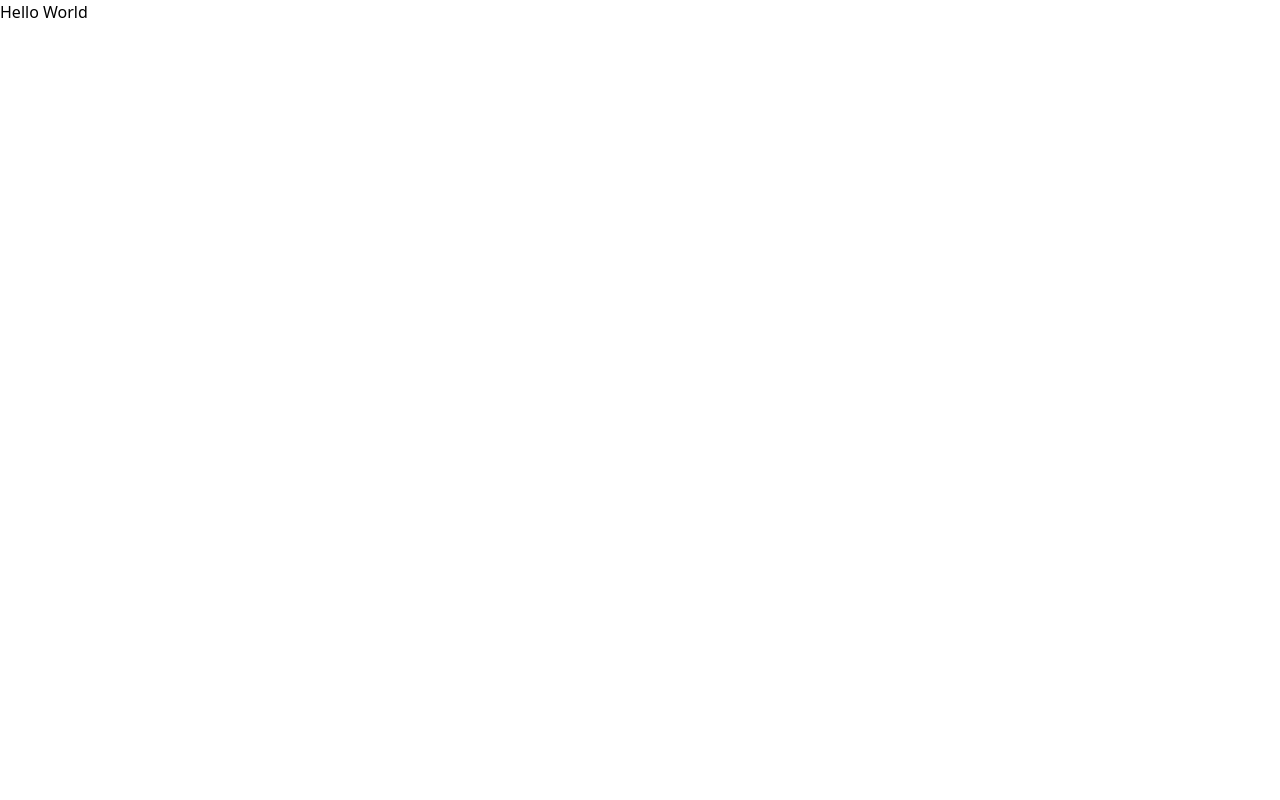
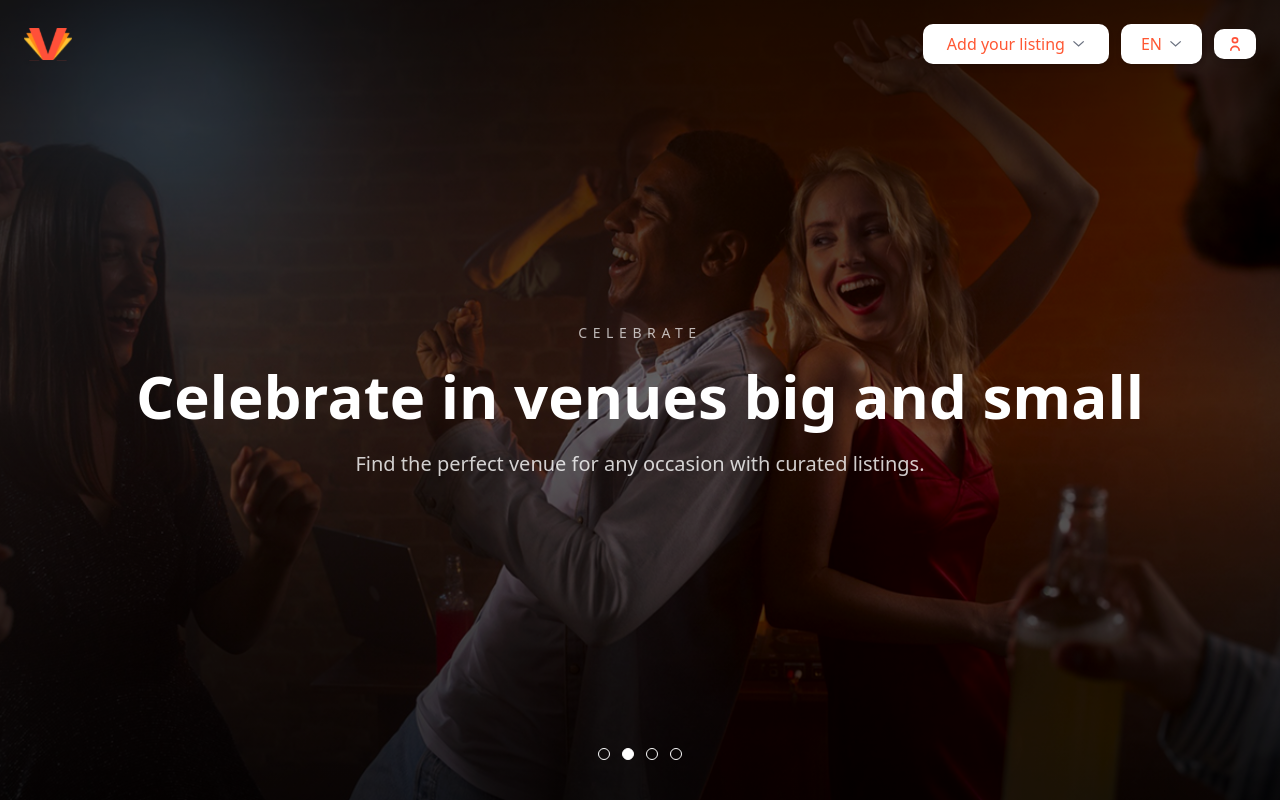
Before and after one commit to wajahatfaryadali/task-app, a Next.js app: page / in a window 1280 px wide. Built offline with nearby package versions, Linux system fonts and the light colour scheme.

Commit message:
carousel and nav bar added

```diff
--- /dev/null
+++ b/app/components/carousel/HeroCarousel.tsx
@@ -0,0 +1,70 @@
+"use client";
+
+import { useEffect, useState } from "react";
+import Image from "next/image";
+import heroImage from "../../assets/pngs/img-1.png";
+
+const slides = [heroImage, heroImage, heroImage, heroImage];
+
+const HeroCarousel = () => {
+  const [activeIndex, setActiveIndex] = useState(0);
+
+  useEffect(() => {
+    const interval = setInterval(() => {
+      setActiveIndex((prevIndex) => (prevIndex + 1) % slides.length);
+    }, 5000);
+
+    return () => clearInterval(interval);
+  }, []);
+
+  return (
+    <section className="relative h-screen w-full overflow-hidden text-white">
+      {slides.map((slide, index) => (
+        <div
+          key={`hero-slide-${index}`}
+          className={`absolute inset-0 transition-opacity duration-700 ease-out ${
+            index === activeIndex ? "opacity-100" : "opacity-0"
+          }`}
+        >
+          <Image
+            src={slide}
+            alt="Venue celebration"
+            fill
+            priority
+            className="object-cover"
+          />
+          <div className="absolute inset-0 bg-linear-to-b from-black/70 via-black/30 to-black/70" />
+        </div>
+      ))}
+
+      <div className="relative z-10 flex h-full w-full items-center justify-center px-6 text-center">
+        <div>
+          <p className="text-sm uppercase tracking-[0.4em] text-white/70">
+            Celebrate
+          </p>
+          <h1 className="mt-4 text-4xl font-bold leading-tight md:text-6xl">
+            Celebrate in venues big and small
+          </h1>
+          <p className="mt-4 text-lg text-white/80 md:text-xl">
+            Find the perfect venue for any occasion with curated listings.
+          </p>
+        </div>
+      </div>
+
+      <div className="absolute bottom-10 left-1/2 z-10 flex -translate-x-1/2 gap-3">
+        {slides.map((_, index) => (
+          <button
+            key={`hero-dot-${index}`}
+            onClick={() => setActiveIndex(index)}
+            aria-label={`Show slide ${index + 1}`}
+            className={`h-3 w-3 rounded-full border border-white transition ${
+              index === activeIndex ? "bg-white" : "bg-transparent"
+            }`}
+          />
+        ))}
+      </div>
+    </section>
+  );
+};
+
+export default HeroCarousel;
--- /dev/null
+++ b/app/components/navBar/Topbar.tsx
@@ -0,0 +1,48 @@
+import Image from "next/image";
+import logo from "../../assets/svgs/logo.svg";
+import userIcon from "../../assets/svgs/user-icon.svg";
+import dropdownIcon from "../../assets/svgs/dropdown-icon.svg";
+
+const Topbar = () => {
+  return (
+    <nav className="fixed left-0 right-0 top-0 z-50 h-[88px] w-full">
+      <div className="mx-auto flex h-full w-full items-center justify-between px-6 text-white">
+        <div className="relative h-[48px] w-[48px]">
+          <Image
+            src={logo}
+            alt="Venue logo"
+            fill
+            sizes="48px"
+            priority
+            className="object-contain"
+          />
+        </div>
+        <div className="flex items-center gap-3">
+          <button className="flex items-center gap-2 rounded-[10px] bg-white px-6 py-2 shadow-md transition hover:shadow-lg">
+            <span className="font-medium text-[#FF5733]">Add your listing</span>
+            <Image
+              src={dropdownIcon}
+              alt="Dropdown icon"
+              width={12}
+              height={6}
+            />
+          </button>
+          <button className="flex items-center gap-2 rounded-[10px] bg-white px-5 py-2 shadow-md transition hover:shadow-lg">
+            <span className="font-medium text-[#FF5733]">EN</span>
+            <Image
+              src={dropdownIcon}
+              alt="Dropdown icon"
+              width={12}
+              height={6}
+            />
+          </button>
+          <button className="flex items-center justify-center rounded-[10px] bg-white px-4 py-2 shadow-md transition hover:shadow-lg">
+            <Image src={userIcon} alt="User menu" width={10} height={15} />
+          </button>
+        </div>
+      </div>
+    </nav>
+  );
+};
+
+export default Topbar;
--- a/app/page.tsx
+++ b/app/page.tsx
@@ -1,8 +1,11 @@
+import HeroCarousel from "./components/carousel/HeroCarousel";
+import Topbar from "./components/navBar/Topbar";
 
 export default function Home() {
   return (
-  <div>
-    <h1>Hello World</h1>
-  </div>
+    <main className="bg-black text-white">
+      <Topbar />
+      <HeroCarousel />
+    </main>
   );
 }
```
Also changed, not shown: app/assets/pngs/img-1.png (renamed from app/assets/pngs/2149119649 1.png), app/assets/svgs/dropdown-icon.svg (added).
